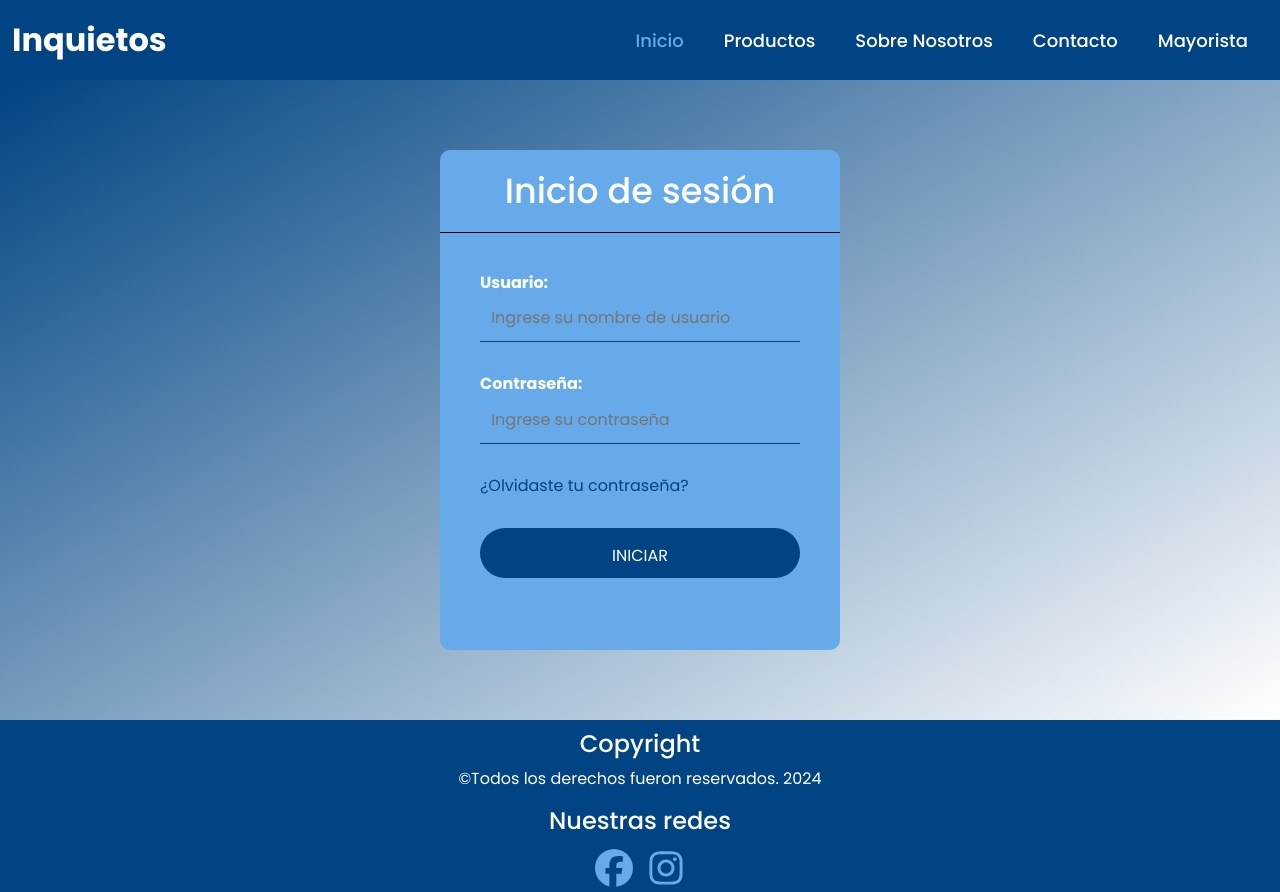
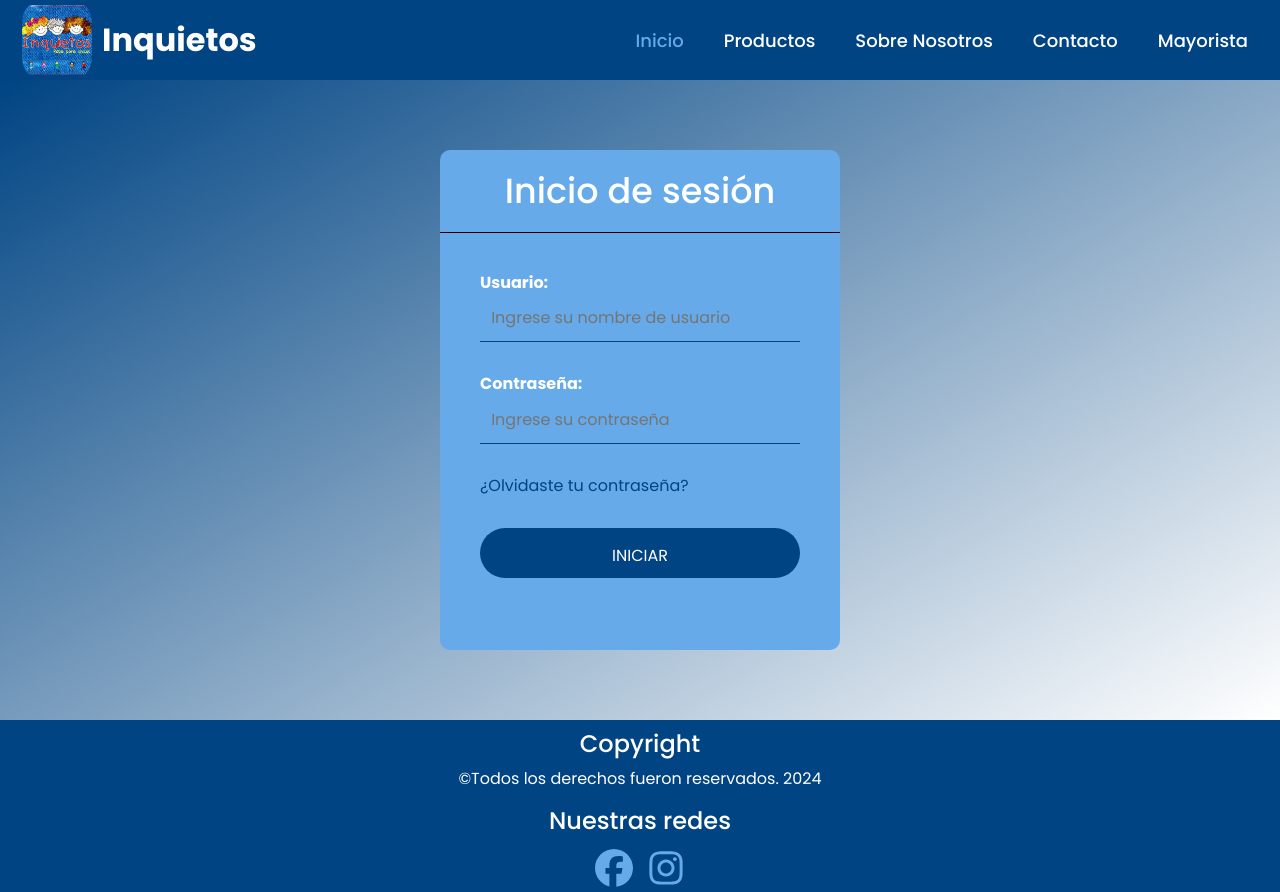
Before and after one commit to AugustoSaavedra/SegundaPreEntregaSaavedra, a website: page pages/mayoristas.html in a window 1280 px wide. Drawn offline with nearby package versions, Linux system fonts and the light colour scheme.

Commit message:
Entrega Final Augusto Saavedra

```diff
--- a/pages/mayoristas.html
+++ b/pages/mayoristas.html
@@ -14,7 +14,10 @@
     <!-- HEADER -->
     <header class="navbar bg-icecream sticky-top navbar-expand-lg" >
         <div class="container-fluid">
-            <a href="#" class="logo">Inquietos</a>
+            <a href="../index.html">
+                <img src="../assets/images/inquietos.jpg" class="logo-img" alt="logo de inquietos">
+            </a>
+            <a href="../index.html" class="logo">Inquietos</a>
           <button class="navbar-toggler bg-white" type="button" data-bs-toggle="offcanvas" data-bs-target="#offcanvasNavbar" aria-controls="offcanvasNavbar" aria-label="Toggle navigation">
             <span class="navbar-toggler-icon"></span>
           </button>
```
Also changed, not shown: index.html (+2 -2 lines), pages/contacto.html (+4 -1 lines), pages/productos.html (+4 -1 lines), pages/sobrenosotros.html (+4 -1 lines), README.md.
